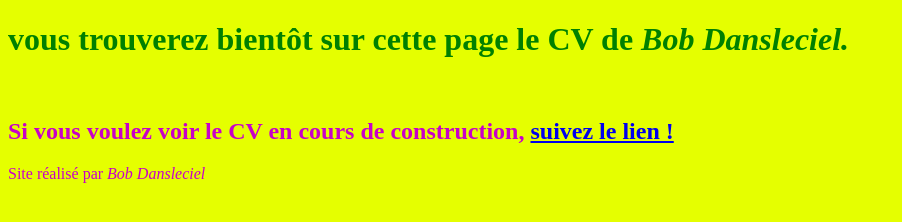
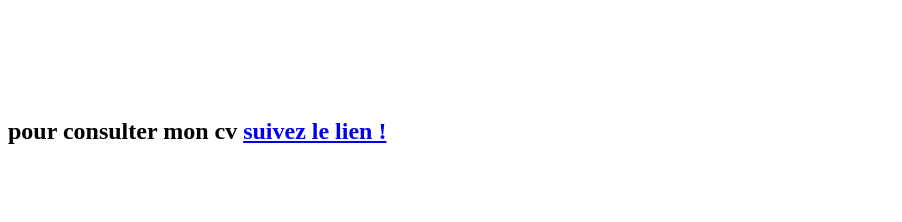
Before and after one commit to ReturnLobby/monCV, a plain HTML site: page index.html in a window 1280 px wide. Shown: the whole page, without its empty margins (0-902 px from the left). Drawn offline with Linux system fonts and the light colour scheme.

```diff
--- a/index.html
+++ b/index.html
@@ -8,16 +8,16 @@
     <body>
 
         <main>
-            <h1>vous trouverez bientôt sur cette page le CV de <em> Bob Dansleciel.</em></h1><br>
+            <h1> Bienvenue ! </h1><br>
              <h2>
-                Si vous voulez voir le CV en cours de construction,
+                pour consulter mon cv
                  <a href="Z:\IR1\Bardeau Lucas\web\monCV\cv-en-construction.html" title="suivez le lien !"> suivez le lien !</a>
                 </br>
 
              </h2>
         </main>
 
-        <footer>Site réalisé par <em>Bob Dansleciel</em></footer>
+
 
     </body>
 </html>
--- a/styles.css
+++ b/styles.css
@@ -1,10 +1,10 @@
 h1 {
-    color: green
+    color: rgb(255, 255, 255)
 }
 
 body {
-    color: rgb(200, 0, 200);
-    background-color: rgb(229, 255, 0);
+    color: rgb(0, 0, 0);
+    background-color: rgb(255, 255, 255);
 
 }
 
@@ -16,5 +16,5 @@
 
 a[title="cv en construction"] {
 
-    color: rgb(0, 153, 255)
+    color: rgb(0, 0, 0)
 }
```
